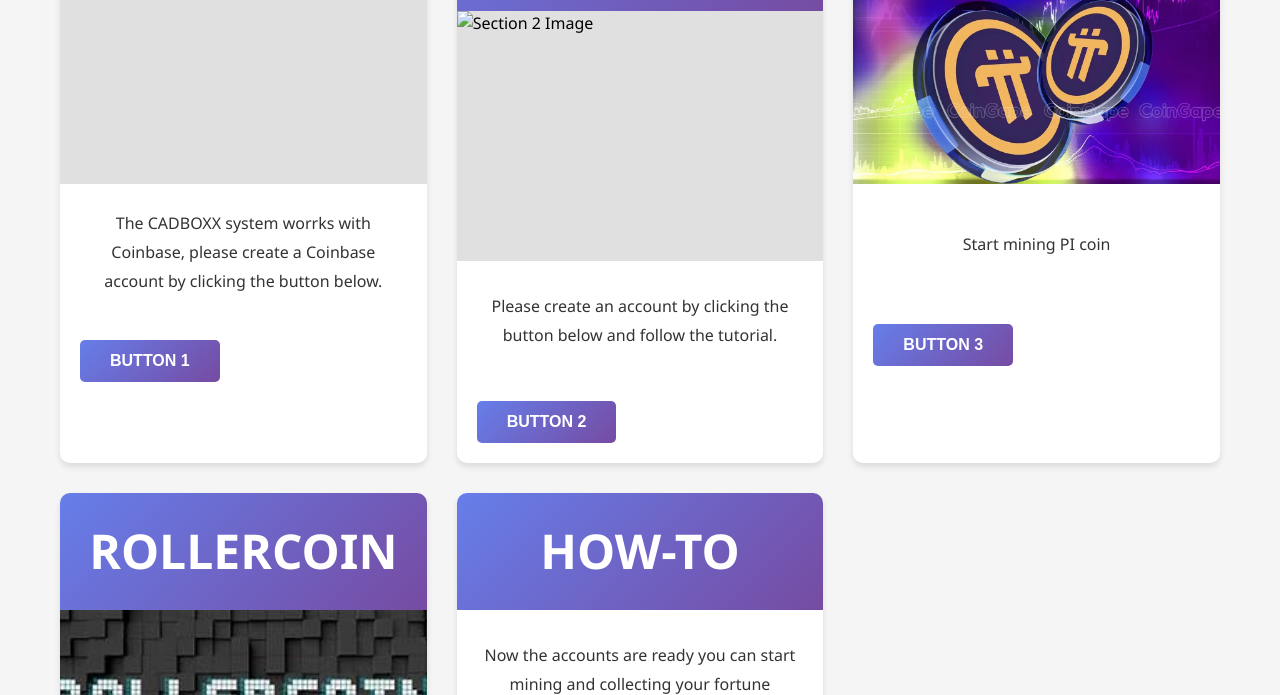
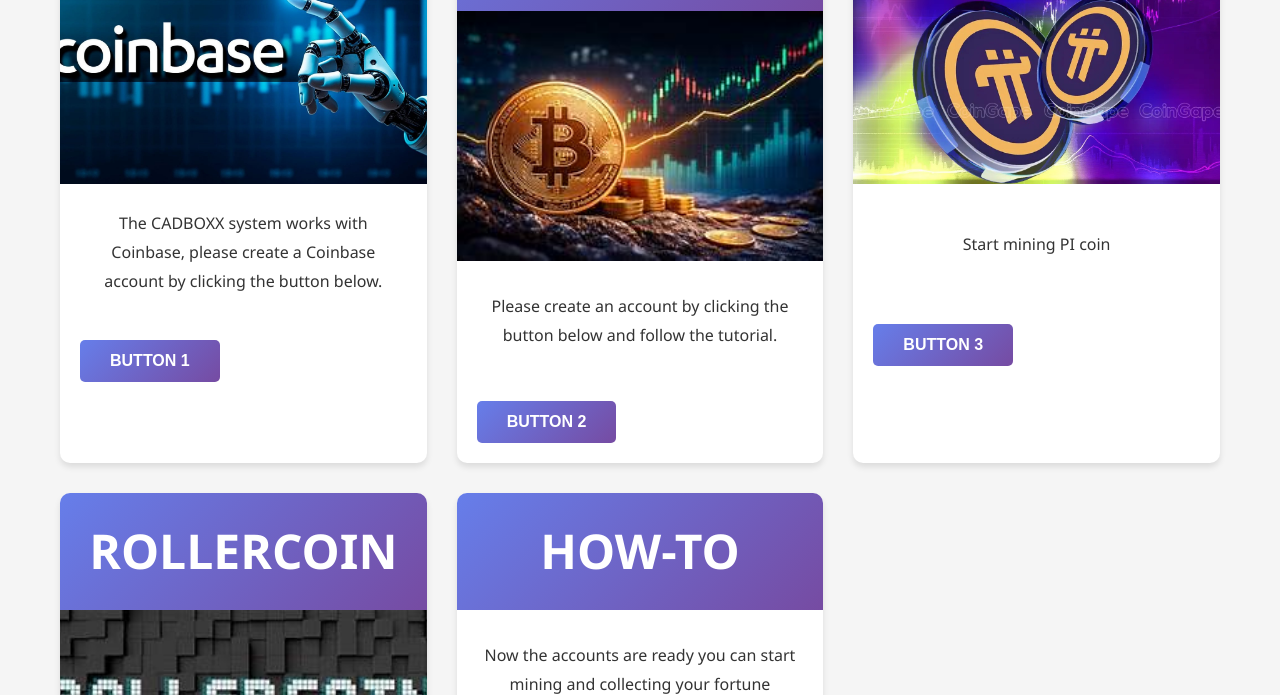
Before and after one commit to ch0senn/workers, a plain HTML site: page site/index.html in a window 1280 px wide. Shown: the part 405-1100 px from the top of the page. Drawn offline with Linux system fonts and the light colour scheme.

Commit message:
Fix image paths and update button for Coinbase

```diff
--- a/site/index.html
+++ b/site/index.html
@@ -221,19 +221,19 @@
             <div class="section">
                 <div class="section-number">COINBASE</div>
                 <div class="image-wrapper">
-                    <img src="site/images/COINBASE9.jpg" alt="Section 1 Image">
+                    <img src="images/COINBASE9.jpg" alt="Section 1 Image">
                 </div>
                 <div class="text-box">
-                    <p>The CADBOXX system worrks with Coinbase, please create a Coinbase account by clicking the button below.</p>
+                    <p>The CADBOXX system works with Coinbase, please create a Coinbase account by clicking the button below.</p>
                 </div>
-                <button class="cta-button" onclick="handleClick(1)" >BUTTON 1</button>
+                <button class="cta-button"  targets="_blank" href="https://coinbase.com/join/YUU4N2L?src=referral-link(1)" >BUTTON 1</button>
             </div>
 
             <!-- Section 2 -->
             <div class="section">
                 <div class="section-number">FREE BITCOIN</div>
                 <div class="image-wrapper">
-                    <img src="site/images/BITCOIN.jpg" alt="Section 2 Image">
+                    <img src="images/BITCOIN.jpg" alt="Section 2 Image">
                 </div>
                 <div class="text-box">
                     <p>Please create an account by clicking the button below and follow the tutorial.</p>
```
